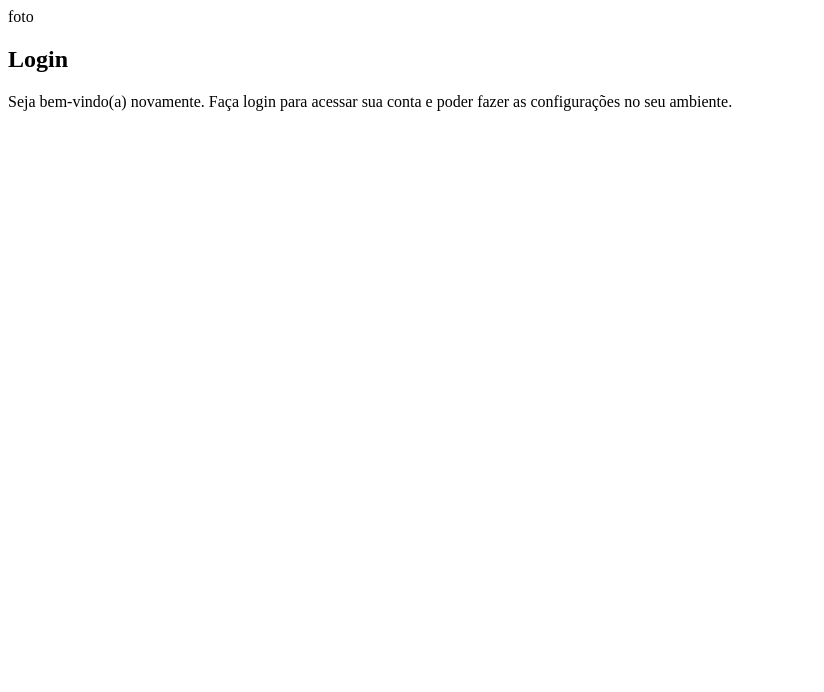
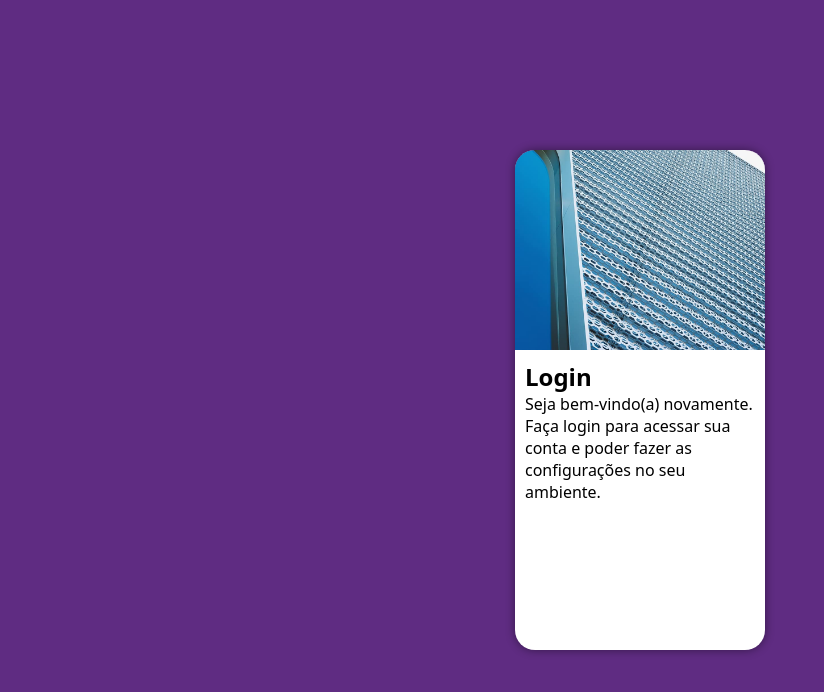
Before and after one commit to WillianTaques/projeto-login, a plain HTML site: page index.html in a window 1280 px wide. Shown: the whole page, without its empty margins (0-824 px from the left). Drawn offline with Linux system fonts and the light colour scheme.

Commit message:
atualizando exercício

```diff
--- /dev/null
+++ b/estilos/style.css
@@ -0,0 +1,53 @@
+@charset "UTF-8";
+
+/*
+    paletas de cores
+    Verde: #49a09d
+    Lilás: #5f2c82
+*/
+
+* {
+    font-family: system-ui, -apple-system, BlinkMacSystemFont, 'Segoe UI', Roboto, Oxygen, Ubuntu, Cantarell, 'Open Sans', 'Helvetica Neue', sans-serif;
+    margin: 0px;
+    padding: 0px;
+    box-sizing: border-box;
+}
+
+body, html {
+    background-color: #5f2c82;
+    height: 100vh;
+    width: 100vw;
+}
+
+main {
+    position: relative;
+    height: 100vh;
+    width: 100vw;
+}
+
+section#login {
+    position: absolute;
+    top: 50%;
+    left: 50%;
+    transform: translate(-50%, -50%);
+    overflow: hidden;
+
+    background-color: white;
+    width: 250px;
+    height: 500px;
+    border-radius: 20px;
+    box-shadow: 0px 0px 10px rgba(0, 0, 0, 0.450);
+}
+
+section#login > div#imagem {
+    display: block;
+    background: #5f2c82 url(../imagens/metal.jpg) no-repeat;
+    background-size: cover;
+    background-position: left bottom;
+    height: 200px;
+}
+
+section#login > div#formulario {
+    display: block;
+    padding: 10px;
+}
--- a/index.html
+++ b/index.html
@@ -5,13 +5,13 @@
     <meta http-equiv="X-UA-Compatible" content="IE=edge">
     <meta name="viewport" content="width=device-width, initial-scale=1.0">
     <title>Login</title>
-    <link rel="stylesheet" href="estilo/style.css">
+    <link rel="stylesheet" href="estilos/style.css">
 </head>
 <body>
     <main>
         <section id="login">
             <div id="imagem">
-                foto
+
             </div>
             <div id="formulario">
                 <h1>Login</h1>
```
Also changed, not shown: estilo/style.css (deleted, +0 -7 lines).
